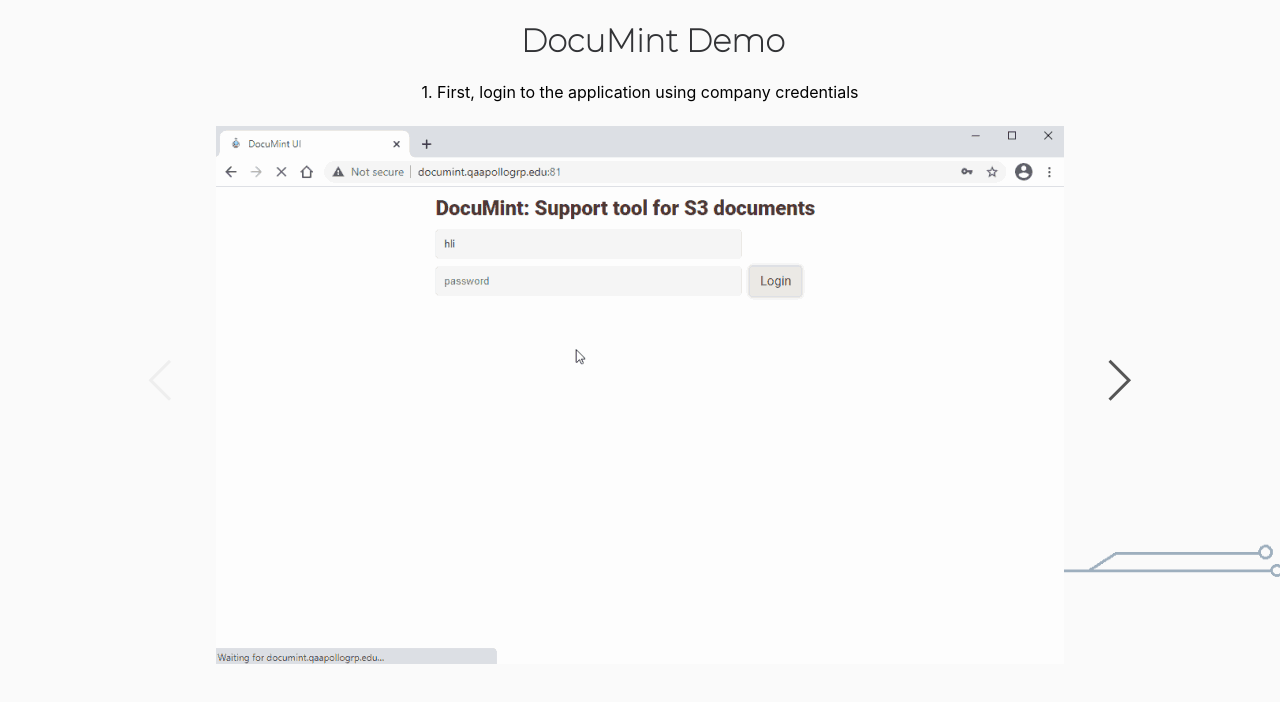
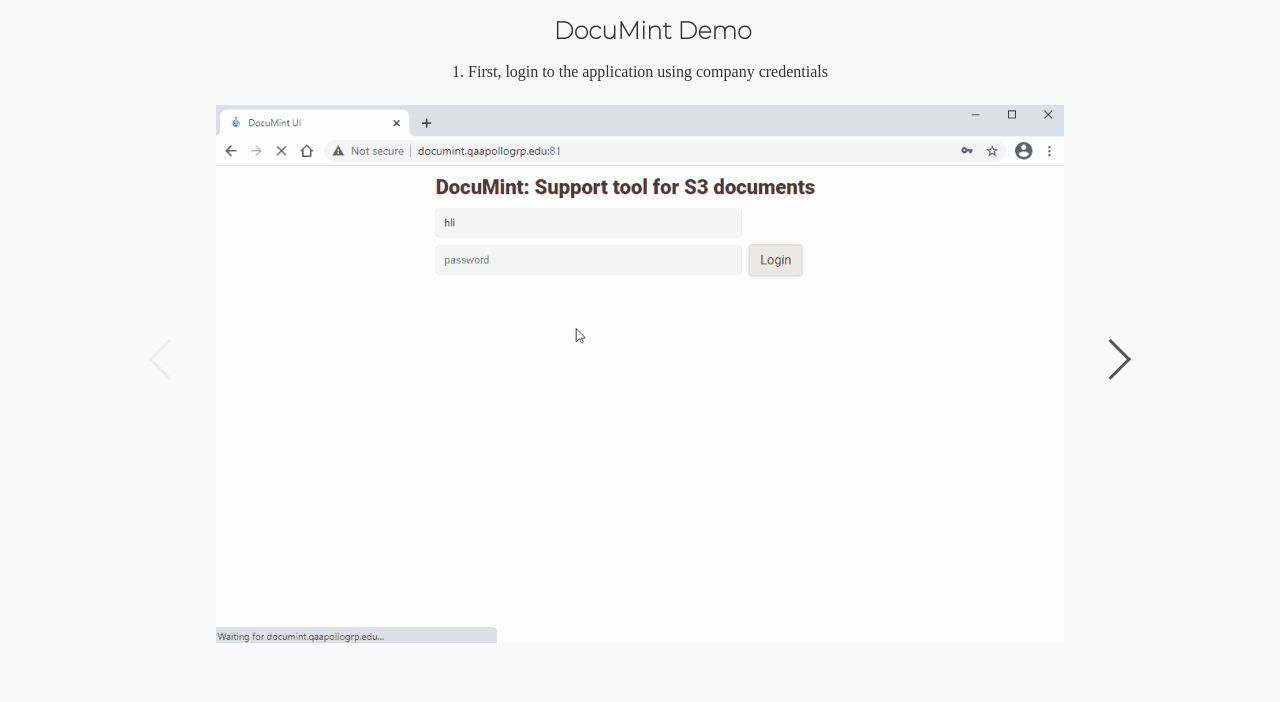
Before and after one commit to Teggoon/Personal-Portfolio, a React (Create React App) app: page /documintdemo in a window 1280 px wide. Shown: the top 702 px of the page. Built offline with nearby package versions, Linux system fonts and the light colour scheme; a web font is replaced by a local one.

Commit message:
cleaned up demo page look

```diff
--- a/src/components/App.js
+++ b/src/components/App.js
@@ -16,10 +16,12 @@
   return (
     <Router>
       <div className="App">
-        <img className="logo" src={logo}/>
 
         {currentEndpoint != "/documintdemo" && currentEndpoint != "/sduhelperdemo" &&
+        <span>
+          <img className="logo" src={logo}/>
           <NavBar />
+        </span>
         }
 
         <Switch>
--- a/src/components/ProjectTabComponent.js
+++ b/src/components/ProjectTabComponent.js
@@ -23,10 +23,16 @@
                         }
 
                         {hasSourceCode &&
-                        <a className="view-project-code-link project-related-link" href={sourceCodeLink}>
-                            View code
-                            <img className="external-link-image" src={external_link_image}></img>
-                        </a>
+                            <a className="view-project-code-link project-related-link" href={sourceCodeLink}>
+                                View code
+                                <img className="external-link-image" src={external_link_image}></img>
+                            </a>
+                        }
+
+                        {!hasSourceCode &&
+                            <span className="unavailable-code-link">
+                                No code available
+                            </span>
                         }
                     </div>
                     <div className="technologies-used-container">
--- a/src/css/App.css
+++ b/src/css/App.css
@@ -41,7 +41,7 @@
   position: absolute;
   width: 120px;
   padding-left: 4vw;
-  padding-top: 9px;
+  padding-top: 3vh;
   animation: fadeinfromtop 1s ease;
 }
 
@@ -259,16 +259,24 @@
   position: absolute;
   margin-left: 70%;
 }
+.unavailable-code-link {
+  position: absolute;
+  margin-left: 70%;
+  color: #aaa;
+}
 .external-link-image {
   margin-left: 0.5ch;
   width: 10px;
 }
 
 
+.demo-page {
+  background-color: var(--basically-white);
+}
 .demo-page-title {
   text-align: center;
   padding-left: 2vw;
-  font-size: 2em;
+  font-size: 1.5em;
   font-family: MontserratThin;
   color: var(--dark);
 }
@@ -295,13 +303,15 @@
   width: 100vw;
   text-align: center;
   padding-bottom: 3vh;
+  color: var(--dark);
+  font-family: Montserrat;
 }
 .flexbox-for-gif-and-arrow-buttons {
   display: flex;
   height: auto;
 }
 .demo-gif {
-  max-height: 75vh;
+  max-height: 80vh;
   object-fit: contain;
   flex-shrink: 2;
 }
```
